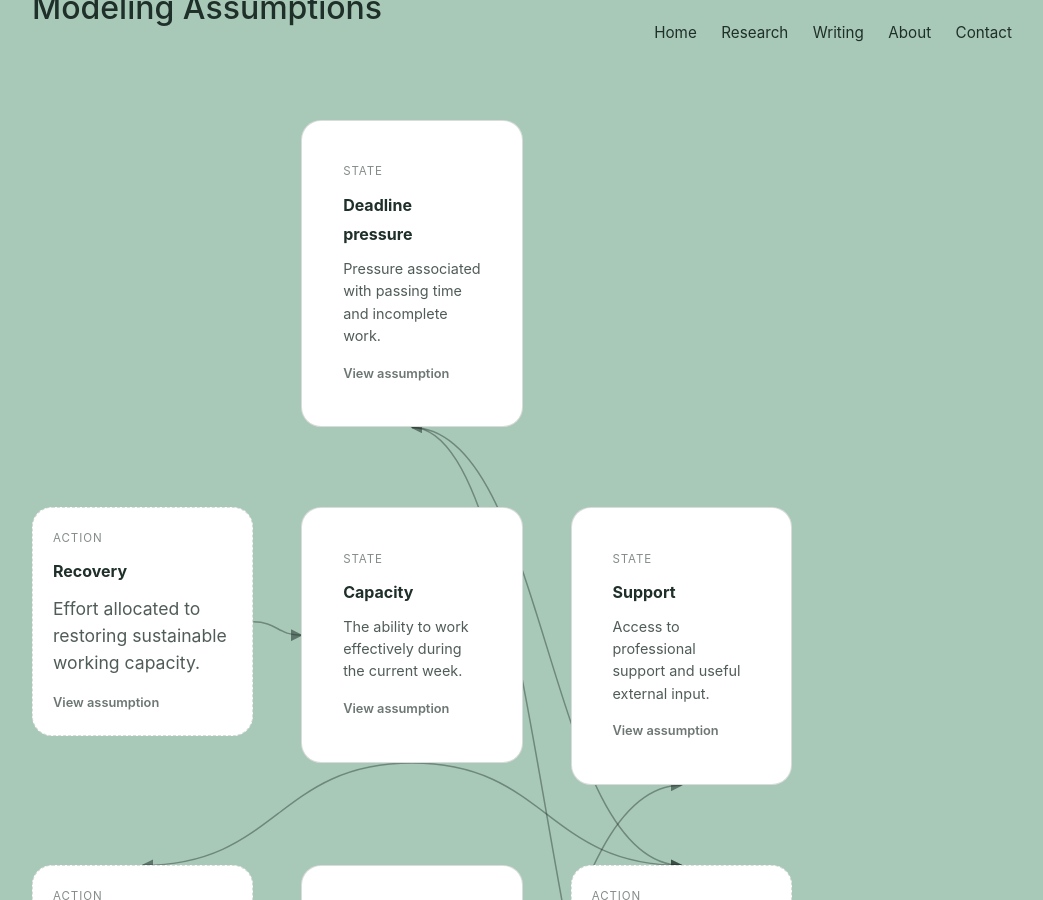
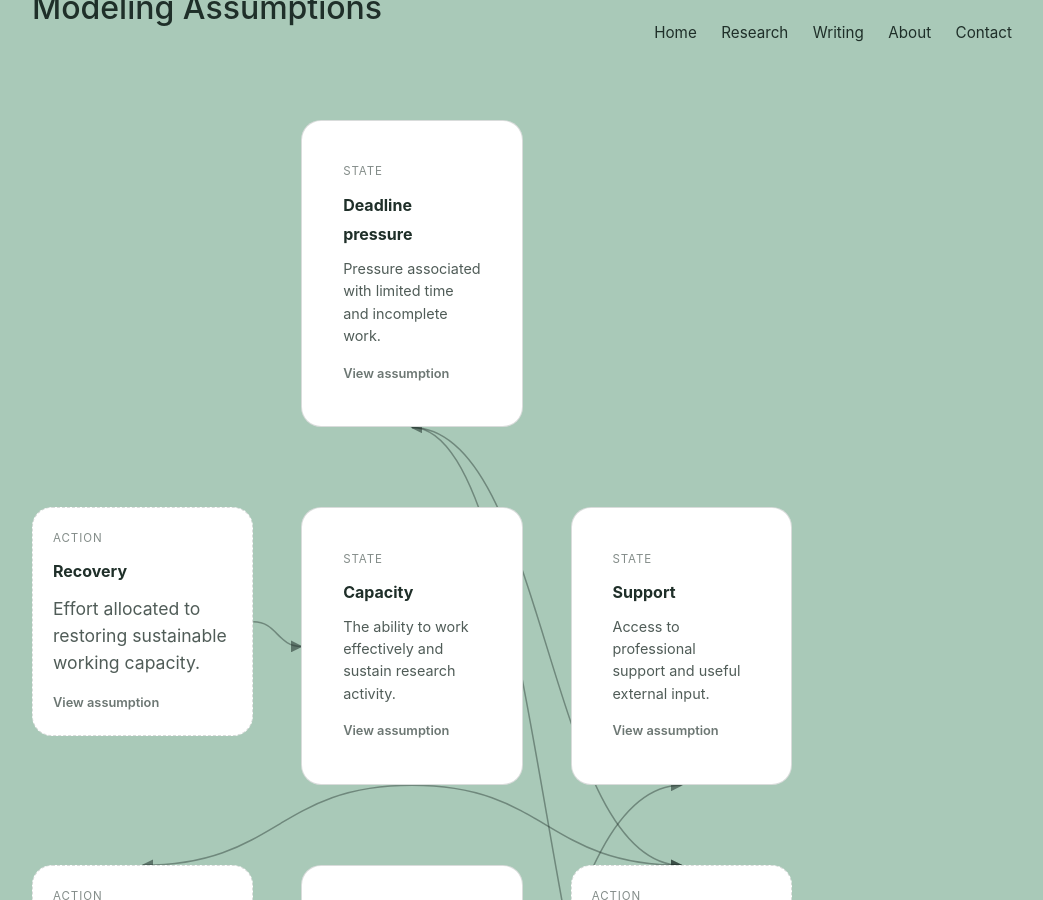
Before and after one commit to SepidehFouladzadeh/SepidehFouladzadeh.github.io, a Jekyll site: the page built from _posts/2026-07-19-custom-environment.md, in a window 1280 px wide and 900 px high, scrolled down 1419 px. Shown: the whole window, without its empty margins (228-1271 px from the left). Built offline with Jekyll 4.4.1, drawn with Linux system fonts in a browser that asks for light colours.

Commit message:
refinements

```diff
--- a/_posts/2026-07-19-custom-environment.md
+++ b/_posts/2026-07-19-custom-environment.md
@@ -130,7 +130,7 @@
         <strong>Deadline pressure</strong>
 
         <p>
-          Pressure associated with passing time and incomplete work.
+          Pressure associated with limited time and incomplete work.
         </p>
 
         <span class="model-card-more">
@@ -214,7 +214,7 @@
         <strong>Capacity</strong>
 
         <p>
-          The ability to work effectively during the current week.
+          The ability to work effectively and sustain research activity.
         </p>
 
         <span class="model-card-more">
@@ -228,14 +228,16 @@
         hidden
       >
         <p>
-          Higher capacity makes literature review and implementation
-          more effective.
+          Recovery restores depleted capacity, with smaller gains as capacity approaches its maximum. Research activity can also create momentum, making it easier to continue working. Workload is not treated as inherently harmful, but overload beyond a sustainable threshold reduces capacity, becoming more damaging when capacity is already low.
         </p>
 
-        <p>
-          Workload only reduces capacity when it exceeds the level
-          treated as sustainable in the environment.
-        </p>
+        <div class="model-equation">
+        previous capacity
+        + recovery
+        + momentum
+        − overload
+        </div>
+
       </div>
     </article>
 
```
